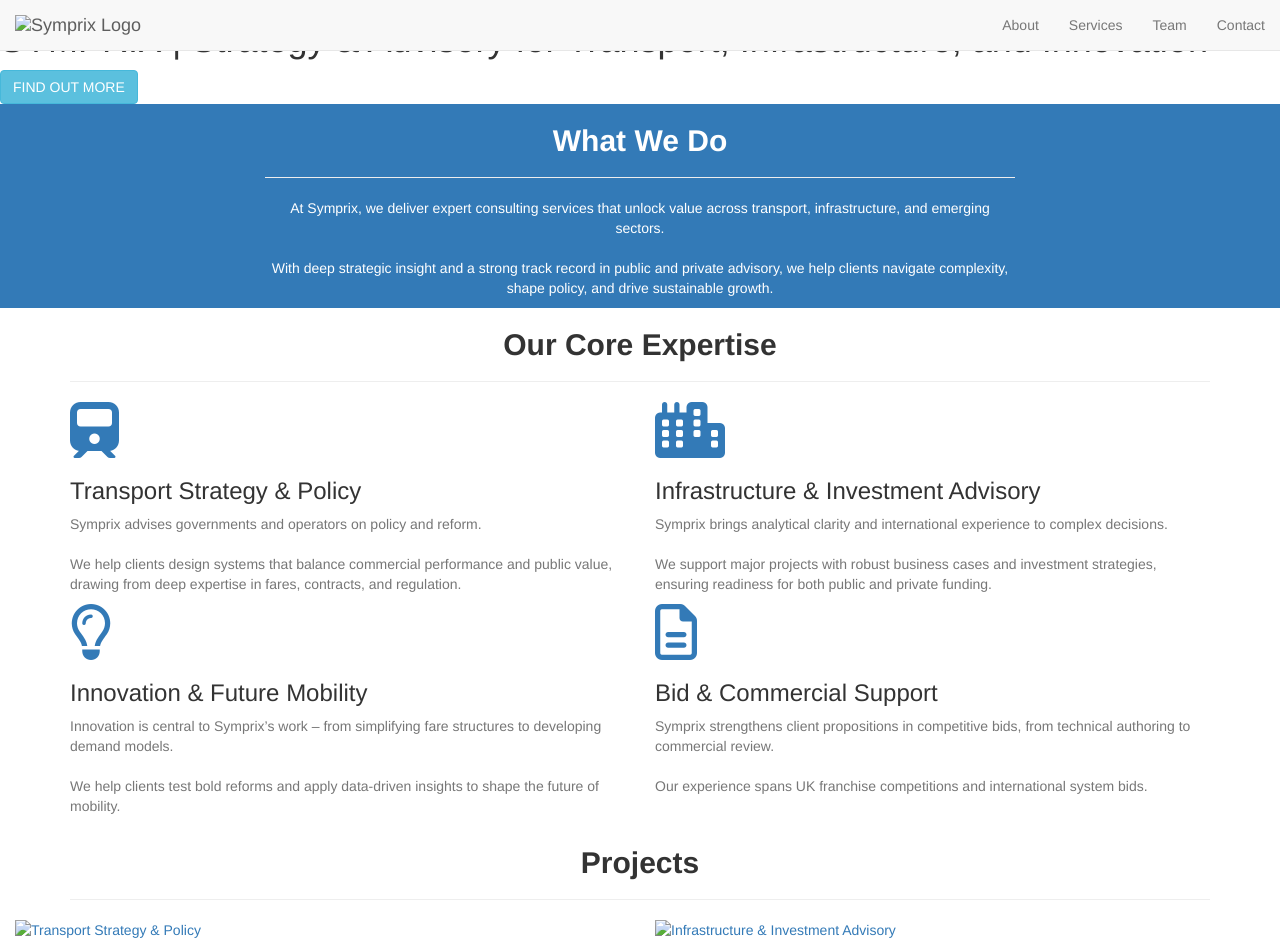
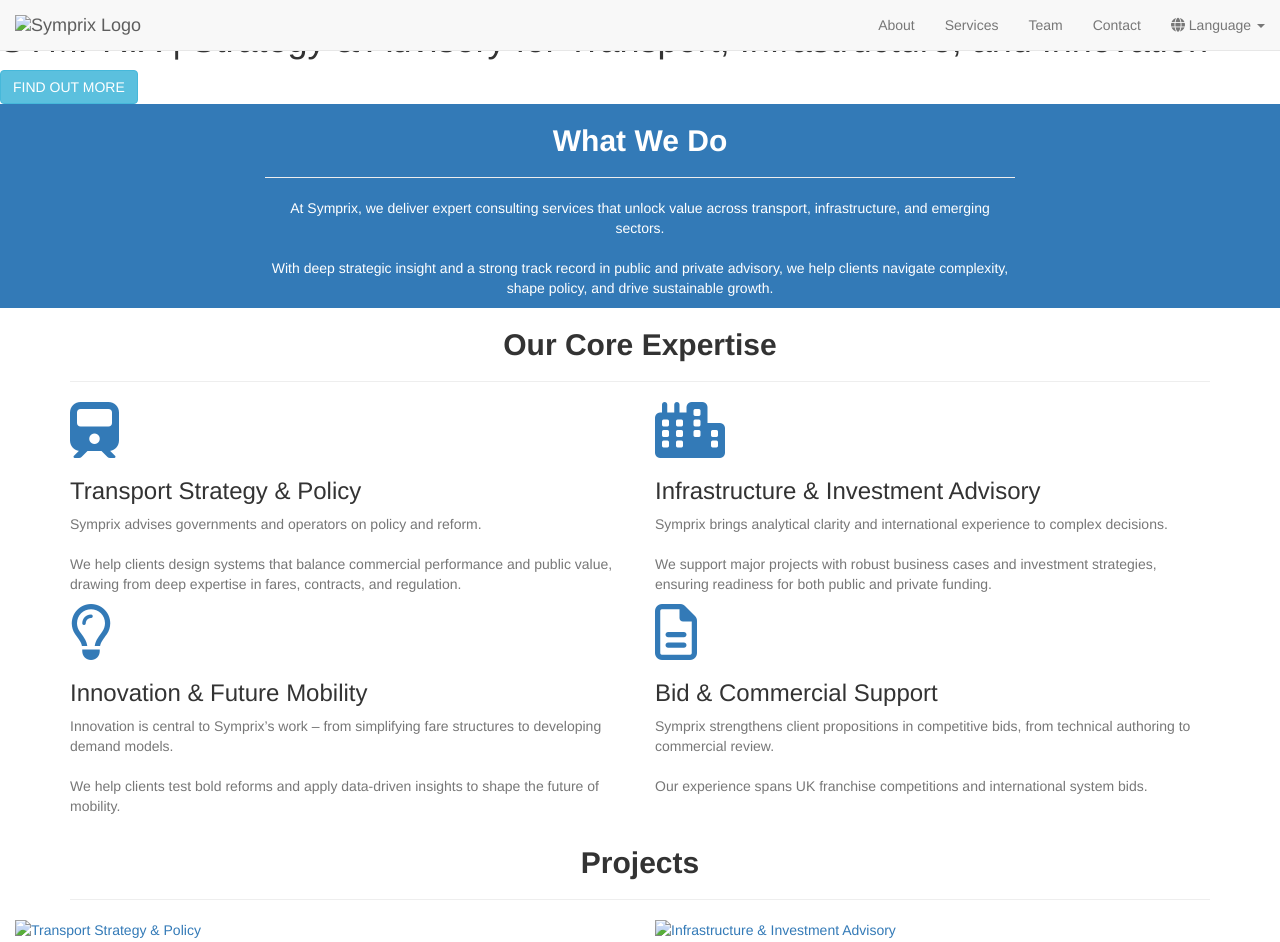
Before and after one commit to CD-Symprix/symprix, a Jekyll site: the page built from cn/index.html, in a window 1280 px wide. Shown: the top 942 px of the page. Built offline with Jekyll 4.4.1, drawn with Linux system fonts in a browser that asks for light colours; nearby versions of some CDN libraries; library files that are not in the unit come from our copies.

Commit message:
Update nav.html

```diff
--- a/_includes/nav.html
+++ b/_includes/nav.html
@@ -30,6 +30,17 @@
                 <li>
                     <a class="page-scroll" href="#contact">Contact</a>
                 </li>
+                <li class="dropdown">
+                  <a href="#" class="dropdown-toggle" data-toggle="dropdown" role="button" aria-haspopup="true"
+                     aria-expanded="false">
+                    <i class="fa fa-globe"></i> Language <span class="caret"></span>
+                  </a>
+                  <ul class="dropdown-menu">
+                    <li><a href="/">English</a></li>
+                    <li><a href="/cn/">中文</a></li>
+                  </ul>
+                </li>
+
             </ul>
         </div>
         <!-- /.navbar-collapse -->
```
